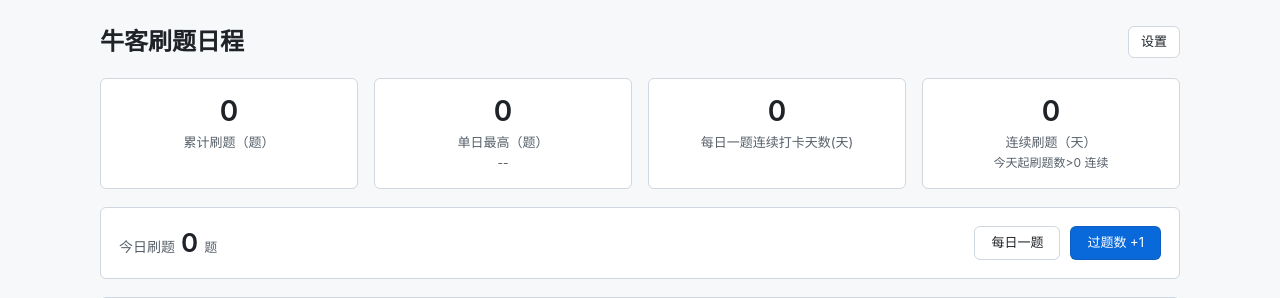
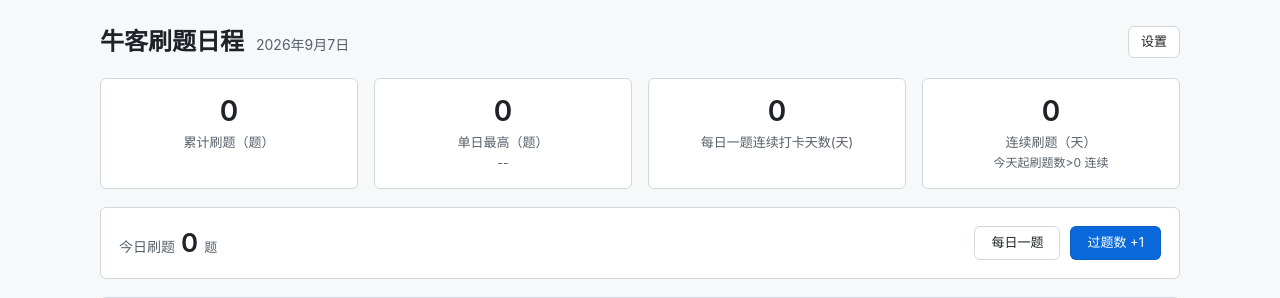
Before and after one commit to WithRain0119/CodeAgenda, a Flask app: page / in a window 1280 px wide. Shown: the top 298 px of the page. Run offline with Flask 3, Linux system fonts and the light colour scheme; data that the repository does not hold is empty.

Commit message:
add date on page
显示今天日期

```diff
--- a/static/app.js
+++ b/static/app.js
@@ -43,6 +43,10 @@ var recordsMap = new Map(); // date -> record（跨所有年份，用于按年
 var curYear = null;         // 当前展示的年份
 var today = todayMid();
 var todayStr = formatDate(today);
+
+/* ===== 顶栏：显示今天是几月几号 ===== */
+document.getElementById('today-date').textContent =
+  today.getFullYear() + '年' + (today.getMonth() + 1) + '月' + today.getDate() + '日';
 
 /* ===== 年份翻页 ===== */
 var MIN_YEAR = 2000; // 往回翻页的下限：没有数据也可翻到空白年份补记；有更早记录则以记录年份为准
--- a/static/style.css
+++ b/static/style.css
@@ -27,6 +27,19 @@ h1.page-title {
   align-items: center;
   justify-content: space-between;
   gap: 12px;
+}
+
+.topbar-title {
+  display: flex;
+  align-items: baseline;
+  gap: 12px;
+  min-width: 0;
+}
+
+.today-date {
+  color: #57606a;
+  font-size: 14px;
+  white-space: nowrap;
 }
 
 #btn-settings { font-size: 13px; padding: 5px 12px; }
--- a/templates/index.html
+++ b/templates/index.html
@@ -9,7 +9,10 @@
 <body>
   <div class="page">
     <div class="topbar">
-      <h1 class="page-title">牛客刷题日程</h1>
+      <div class="topbar-title">
+        <h1 class="page-title">牛客刷题日程</h1>
+        <span class="today-date" id="today-date"></span>
+      </div>
       <button id="btn-settings" type="button">设置</button>
     </div>
 
```
Also changed, not shown: 1 other file.
